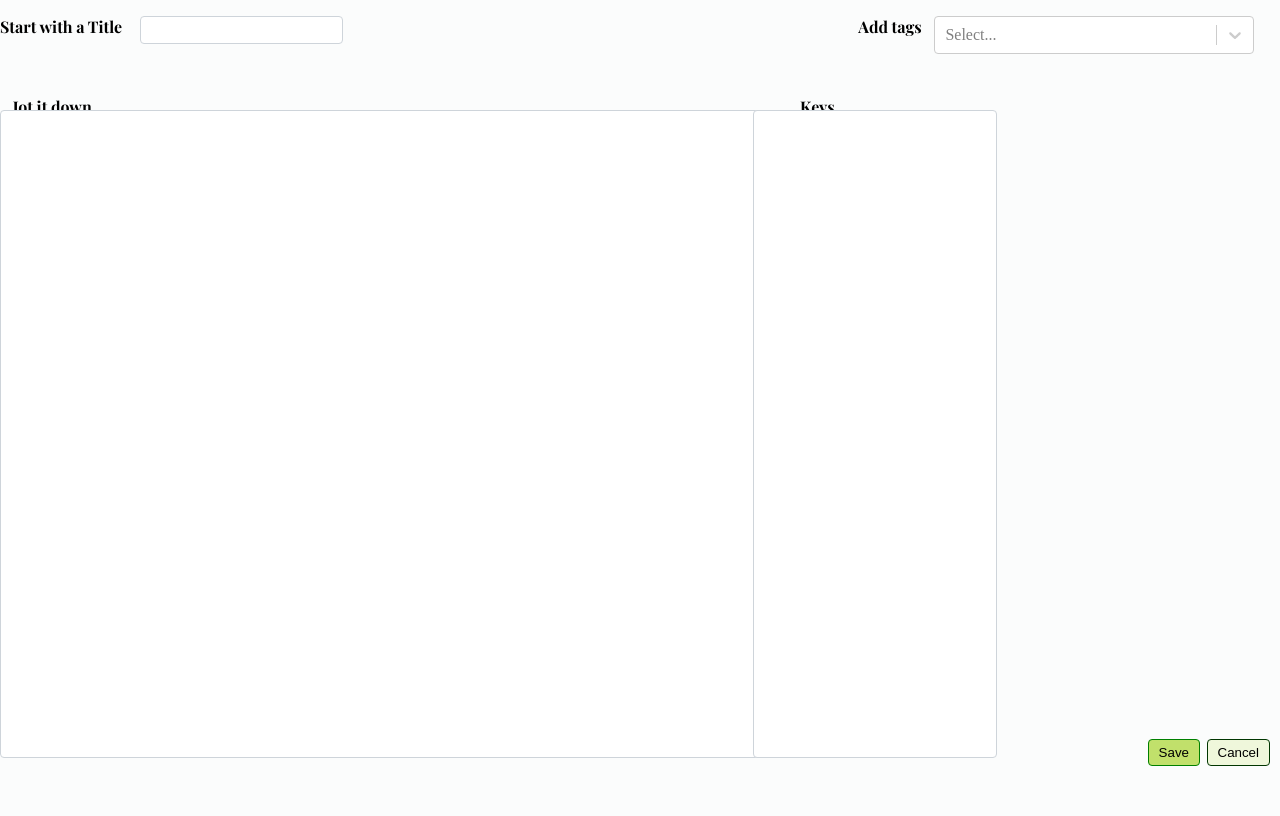
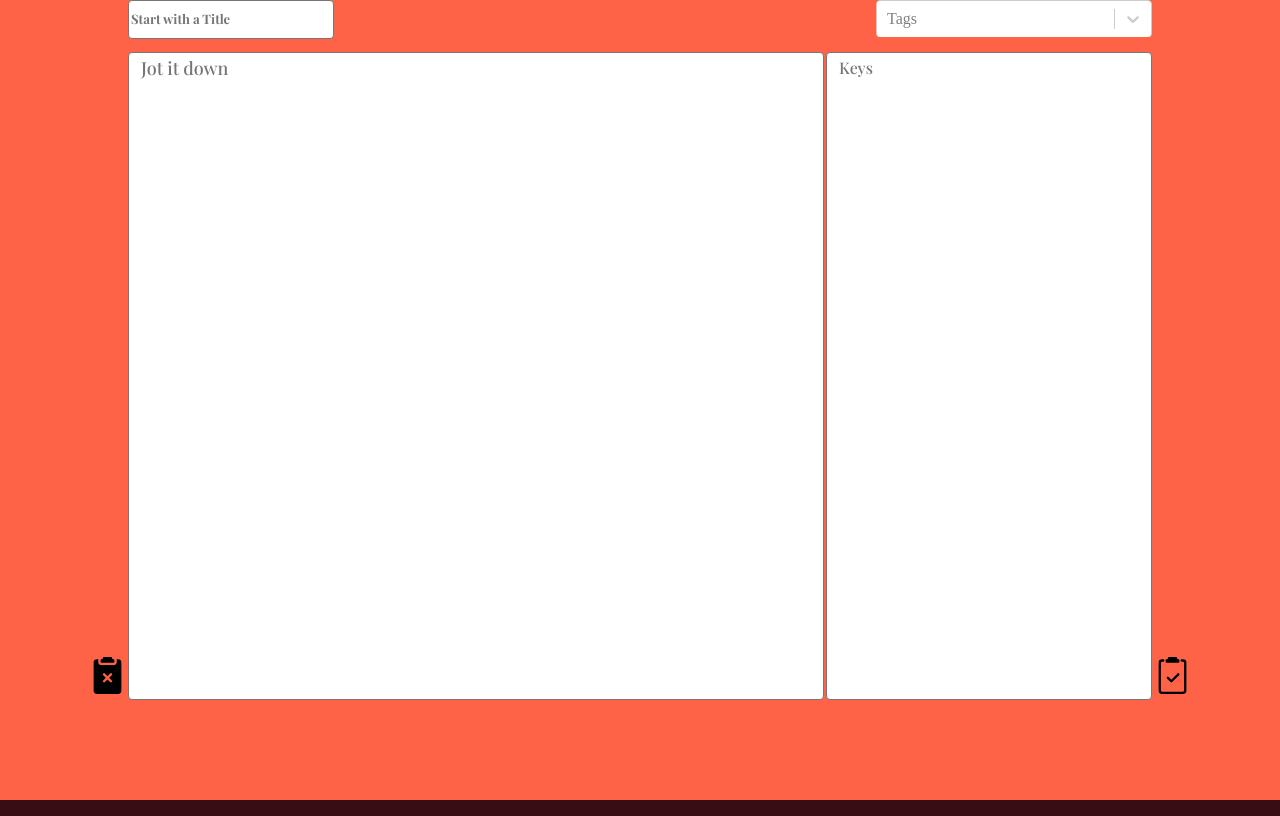
Before and after one commit to ssasidh1/JotApplication, a React (Vite) app: page /#/jot/create in a window 1280 px wide. Built offline with nearby package versions, Linux system fonts and the light colour scheme.

Commit message:
designs in process

```diff
--- a/src/CreateNote.jsx
+++ b/src/CreateNote.jsx
@@ -5,6 +5,8 @@ import { useNavigate } from 'react-router-dom'
 import CreatableReactSelect from "react-select/creatable"
 import { getTags, useLocalStorage } from "./useLocalStorage";
 import {RichTextEditor} from "./RichTextEditor";
+import save from "/save.svg";
+import cancel from "/cancel.svg";
 import parse from 'html-react-parser';
 export function CreateNote(){
 
@@ -55,12 +57,12 @@ export function CreateNote(){
     }
     return(
        <>
+
        <form className={styles['form-data']} onSubmit= {handleSubmit  } ref={formRef}>
 
-        <label htmlFor="title" className={styles["name-label"]}>Start with a Title</label>
-        <input  type="text" id="title" name="title" className={styles["name-input"] }  required/>
+        <label htmlFor="title" className={styles["name-label"]}></label>
+        <input  type="text" id="title" name="title" className={styles["name-input"] }  placeholder="Start with a Title" required/>
 
-        <label  className={styles["tags"]}>Add tags</label>
         <CreatableReactSelect className={styles["creatable"]}
         isClearable
         isDisabled={isLoading}
@@ -69,24 +71,31 @@ export function CreateNote(){
         options={Options}
         value={value}
         onChange={handlechange}
-        onCreateOption={handleCreate} name="tags" />
+        onCreateOption={handleCreate} name="tags"
+        placeholder="Tags" />
 
-        <label htmlFor="body" className={styles["body-label"]}>Jot it down</label>
+        <label htmlFor="body" className={styles["body-label"]}></label>
         <textarea  className={styles["textarea"]} id="body" name="body" value={parse(body)}
-        onChange={setBodyContent} required></textarea>
+        onChange={setBodyContent} placeholder="Jot it down"required></textarea>
 
-        <label htmlFor="keys"  className={styles["keypts-label"]}>Keys</label>
-        <textarea  className={styles["textarea-keys"]} id="keys" name="keys" ></textarea>
+        <label htmlFor="keys"  className={styles["keypts-label"]}></label>
+        <textarea  className={styles["textarea-keys"]} id="keys" name="keys" placeholder="Keys" ></textarea>
+        <button className={styles["save-btn"]} type="submit" >
+            <img src = {save} alt= "save" className={styles.saveImg}/>
+        </button>
 
 
-        <input className={styles["save-btn"]} type="submit" disabled = {isLoading} value="Save" />
+        {/* <input className={styles["save-btn"]} type="submit" disabled = {isLoading} value="SAVE" /> */}
 
 
         <Link to ="..">
-        <input className={styles["cancel-btn"]} type="submit" disabled = {isLoading} value="Cancel" />
+        <button className={styles["cancel-btn"]} type="submit" >
+            <img src = {cancel} alt= "save" className={styles.cancelImg}/>
+        </button>
         </Link>
        </form>
        {/* <RichTextEditor body={body} setBody={setBody}/> */}
+
        </>
 
     )
--- a/src/Home.module.css
+++ b/src/Home.module.css
@@ -1,10 +1,10 @@
 @import url('https://fonts.googleapis.com/css2?family=Noto+Sans+Display:ital,wght@0,400;1,100&family=Open+Sans:ital,wght@1,300;1,400;1,500&family=Roboto+Slab:wght@500&display=swap');
-.html, body{
+/* html, body{
     margin: 0px;
     padding: 0px;
     border: 0;
     background-color: rgba(220, 233, 233, 0.096);
-}
+} */
 .div-main{
     position: relative;
     width: 100%;
--- a/src/createNote.module.css
+++ b/src/createNote.module.css
@@ -2,6 +2,25 @@
 @import url('https://fonts.googleapis.com/css2?family=Open+Sans:ital,wght@1,300;1,400;1,500&family=Roboto+Slab:wght@500&display=swap');
 @import url('https://fonts.googleapis.com/css2?family=Crimson+Text:ital,wght@0,400;1,400;1,600&family=Noto+Sans+Display:ital,wght@0,400;1,100&family=Open+Sans:ital,wght@1,300;1,400;1,500&family=Roboto+Slab:wght@500&display=swap');
 @import url('https://fonts.googleapis.com/css2?family=Crimson+Text:ital,wght@0,400;1,400;1,600&family=Noto+Sans+Display:ital,wght@0,400;1,100&family=Open+Sans:ital,wght@1,300;1,400;1,500&family=Playfair+Display:wght@700&family=Roboto+Slab:wght@500&display=swap');
+@import url('https://fonts.googleapis.com/css2?family=Merriweather+Sans:wght@500&family=Playfair+Display:wght@500&family=Poppins:wght@500&display=swap');
+/* html, body{
+    margin: 0px;
+    padding: 0px;
+    border: 0;
+    background-color: rgba(220, 233, 233, 0.096);
+} */
+/* body{
+    /* position: absolute; */
+    /* height: 100vh;
+    width: 100vw;
+    margin: 0px;
+    padding: 0px;
+    box-sizing: border-box;
+    border: 0;
+    background-color: aqua;
+}
+
+
 .form-data{
     position: absolute;
     top:2%;
@@ -11,9 +30,10 @@
 
 .name-input{
     position:absolute;
-    left:140px;
+    left:0.5%;
     padding: 0.200rem 0.75rem;
-
+    height: 30px;
+    width: 250px;
     line-height: 1.5;
     color: #212529;
     background-color: #fff;
@@ -21,44 +41,45 @@
     border-radius: 0.25rem;
     transition: border-color .15s ease-in-out,box-shadow .15s ease-in-out;
 }
-
-.name-label{
-    position: absolute;
+.name-input:focus{
+    outline-width: 4px;
+    outline-color:rgb(28, 129, 245) ;
+    border: 1px solid rgb(9, 152, 235) ;
+    border-radius: 0.25rem;
+}
+.name-input::placeholder{
     font-family: 'Playfair Display', serif;
-    font-size: 16px;
+    font-size: 15px;
+    font-weight: 500;
 }
 
-.tags{
-    font-family: 'Playfair Display', serif;
-    font-size: 16px;
+
+.creatable{
     position: absolute;
-    right:28%;
+    height: 30px;
+    width: 265px;
+    right:0%;
 
 }
-.creatable{
-    position: absolute !important;
-    width: 25%;
-    right:2%;
 
+
+
+
+.textarea::placeholder{
+    font-family: 'Playfair Display', serif;
+    font-size: 20px;
+    font-weight: 700;
 }
-.css-13cymwt-control{
-    min-height: 10px !important;
-    max-height: 35px !important;
+.textarea-keys::placeholder{
+    font-family: 'Playfair Display', serif;
+    font-size: 20px;
+    font-weight: 700;
 }
-.body-label{
+.textarea{
     position: absolute;
     display: block;
     top: 10%;
-    font-family: 'Playfair Display', serif;
-    font-size: 16px;
-    left:1%;
-}
-
-.textarea{
-    position: absolute;
-    display: block;
-    top: 94px;
-    width: 752px;
+    width: 648px;
     height: 80%;
     resize: none;
     padding: 0.200rem 0.75rem;
@@ -75,23 +96,13 @@
     outline: none;
 }
 
-.keypts-label{
-    position: absolute;
-    display: block;
-    top:10%;
-    left: 800px;
-    font-family: 'Ubuntu', sans-serif;
-    font-weight: bolder;
-    font-family: 'Playfair Display', serif;
-    font-size: 16px;
-}
 
 .textarea-keys{
     position: absolute;
     display: block;
-    top: 94px;
-    left: 753px;
-    width: 17%;
+    top: 10%;
+    right: 0%;
+    width: 242px;
     height: 80%;
     resize: none;
     padding: 0.200rem 0.75rem;
@@ -111,32 +122,191 @@
 .save-btn{
     position: absolute;
     bottom: 50px;
-    right: 80px;
-    background-color: rgb(193, 224, 107);
-    border: 1.5px solid green;
+    right: 140px;
+    width: 100px;
+    height: 30px;
+    background-color: rgba(230, 240, 222, 0.301);
+    border: 1.5px solid rgb(153, 165, 153);
     border-radius: 0.25rem;
-    padding:5px 10px;
+    padding:0px 2px  0px 2px;
+    font-family:'Merriweather Sans', sans-serif;
+    font-size: 15px;
+    font-weight: 200;
+    cursor: pointer;
 }
 
 .cancel-btn{
     position: absolute;
     bottom: 50px;
     right: 10px;
-    background-color: rgb(239, 247, 219);
-    border: 1px solid rgb(1, 54, 1);
+    width: 100px;
+    height: 30px;
+    background-color: rgba(252, 239, 229, 0.493);
+    border: 1px solid rgb(212, 226, 212);
     border-radius: 0.25rem;
-    padding:5px 10px;
+    padding:0px 2px  0px 2px;
+    font-family:'Merriweather Sans', sans-serif;
+    font-size: 15px;
+    font-weight: 200;
+    cursor: pointer;
+} */
+
+
+
+/* .textarea-keys
+    .textarea
+    .creatable
+    .name-input
+*/
+
+
+@media (min-width:1025px) and (max-width: 1280px){
+    html{
+        background-color: rgb(56, 13, 20);
+        height: 100vh;
+        width: 100vw;
+        margin: 0;
+        padding: 0;
+        border: 0;
     }
-.css-b62m3t-container {
-    /* position: relative; */
+    body{
+        /* background-color: green; */
+        box-sizing: border-box;
+        /* border: 2px solid rgb(238, 232, 232); */
+        background-color: tomato;
+        max-height: 100vh;
+        max-width: 100vw;
+        height: 100vh;
+        width: 100vw;
+        padding: 0;
+        margin: 0;
+
+     }
+
+     .form-data{
+        position: relative;
+        display: flex;
+        flex-direction: column;
+        /* top:2%; */
+        box-sizing: border-box;
+        height: 100vh;
+        width: 100vw;
+    }
+     .textarea{
+        position: absolute;
+        top:6.5%;
+        width: 670px;
+        height: 80vh;
+        left:10%;
+        resize: none;
+        padding: 0.200rem 0.75rem;
+        font-family: 'Playfair Display', serif;
+        font-size: 18px;
+        font-weight: 500;
+        color: #212529;
+        background-color: #fff;
+        border: 1px solid #ced4da;
+        border-radius: 0.25rem;
+        transition: border-color .15s ease-in-out,box-shadow .15s ease-in-out;
+     }
+     .textarea:focus{
+        outline: none;
+    }
+     .textarea-keys{
+        position: absolute;
+        width: 300px;
+        right: 10%;
+        top:6.5%;
+        height: 80vh;
+        resize: none;
+        padding: 0.200rem 0.75rem;
+        font-family: 'Playfair Display', serif;
+        font-size: 1rem;
+        font-weight: 400;
+        line-height: 1.5;
+        color: #212529;
+        background-color: #fff;
+        border: 1px solid #ced4da;
+        border-radius: 0.25rem;
+        transition: border-color .15s ease-in-out,box-shadow .15s ease-in-out;
+     }
+     .textarea-keys:focus{
+        outline: none;
+    }
+     .name-input{
+        position: relative;
+        width: 200px;
+        height: 35px !important;
+        left: 10%;
+        color: #212529;
+        background-color: #fff;
+        border: 1px solid #ced4da;
+        border-radius: 0.25rem;
+        transition: border-color .15s ease-in-out,box-shadow .15s ease-in-out;
+     }
+     .name-input:focus{
+        outline: 0;
+        border-radius: 0.25rem;
+    }
+     .name-input::placeholder{
+        font-family: 'Playfair Display', serif;
+        font-size: 13px;
+        font-weight: 700;
+     }
+     .creatable{
+        position: absolute !important;
+        display: flex;
+        flex-direction: column;
+        width: 276px;
+        height: 37px !important;
+        right: 10%;
+        overflow: hidden ;
+        padding: 0;
+        border-radius: 0.25rem;
         box-sizing: border-box;
      }
+     .creatable::placeholder{
 
-.module{
-    background-color: red;
+
+        font-size: 1px;
      }
-
-.textEditor{
+     html .css-13cymwt-control {
+        position: absolute !important;
+        border-radius: 0 !important;
+        align-self: flex-end;
+        padding: 0 !important;
+        overflow:visible;
+     }
+     html .css-art2ul-ValueContainer2{
+        position: absolute !important;
+        min-height: 10px !important;
+        align-self: start !important;
+        padding: 0 !important;
+        overflow: hidden !important;
+        outline-color: blue !important ;
+     }
+     .save-btn{
         position: absolute;
-    top:30%;
+        top:82%;
+        right: 6.5%;
+        outline: none;
+        border: 0;
+        background-color: inherit;
+        cursor: pointer;
      }
+     .saveImg{
+        height: 37px;
+     }
+     .cancelImg{
+        height: 37px;
+     }
+     .cancel-btn{
+        position: absolute;
+        top:82%;
+        left: 6.5%;
+        outline: none;
+        border: 0;
+        background-color: inherit;
+        cursor: pointer;
+    }
+}
```
Also changed, not shown: public/cancel.svg (added), public/save.svg (added). Lines whose indentation alone changed are shown as unchanged.
